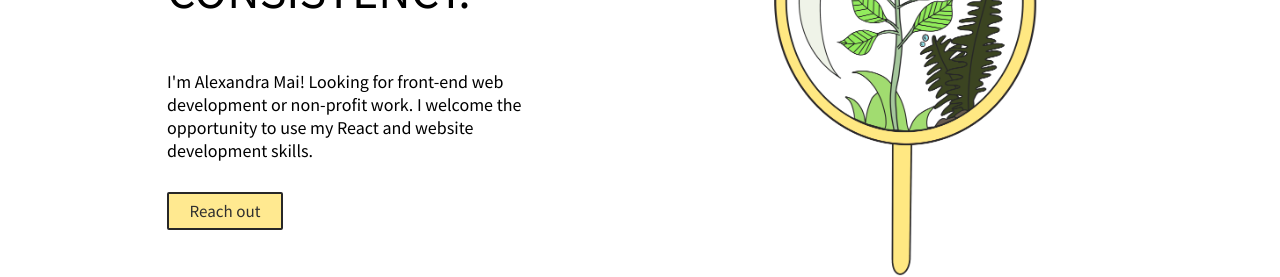
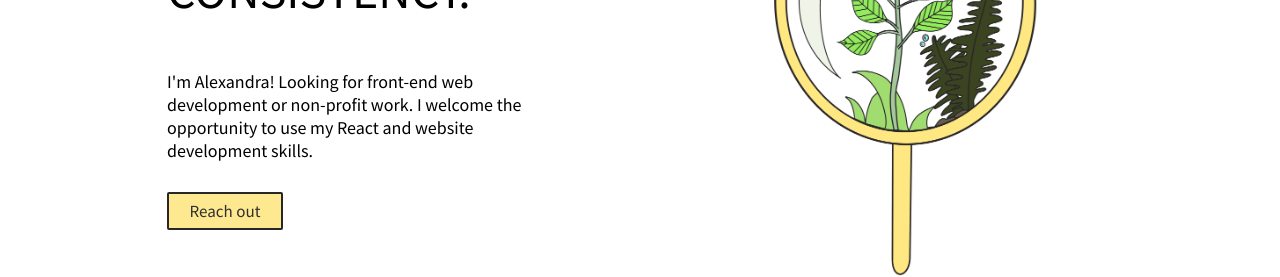
Before and after one commit to alex-reason/cv-web, a React (Create React App) app: page / in a window 1280 px wide. Shown: the part 394-671 px from the top of the page. Built offline with nearby package versions, Linux system fonts and the light colour scheme; a web font is replaced by a local one.

Commit message:
fixed minor typo

```diff
--- a/src/sections/Landing.js
+++ b/src/sections/Landing.js
@@ -6,14 +6,16 @@ const Landing = () => {
             <div className='landing__item landing__description'>
                 <h1>Creativity, Curiosity, Consistency. </h1>
                 <p>
-                    I'm Alexandra Mai!
+                    I'm Alexandra!
                     Looking for front-end web development or non-profit work. I welcome the opportunity to use my React and website development skills.
                 </p>
                 <a className='button' href='#footer'>Reach out</a>
             </div>
 
             <div className='landing__item landing__image'>
-                <img src={mirror} alt='landing-flower' />
+                <img src={mirror}
+                title='doodle by me'
+                alt='landing-flower' />
                 <div className='shadow'></div>
             </div>
         </heading>
```
